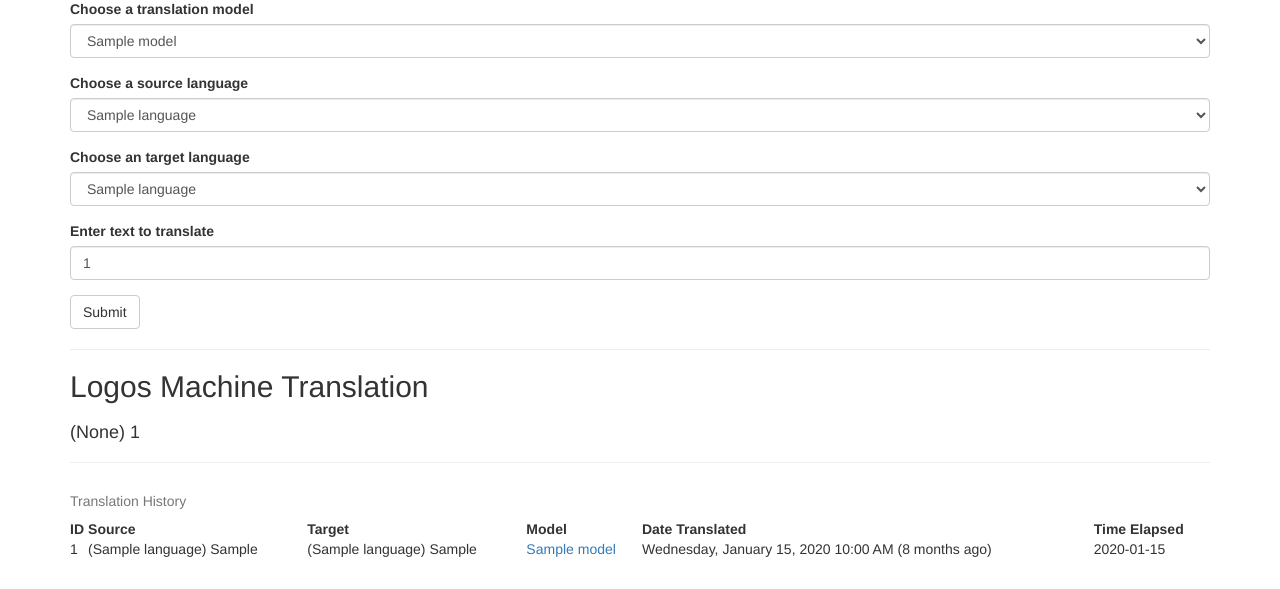
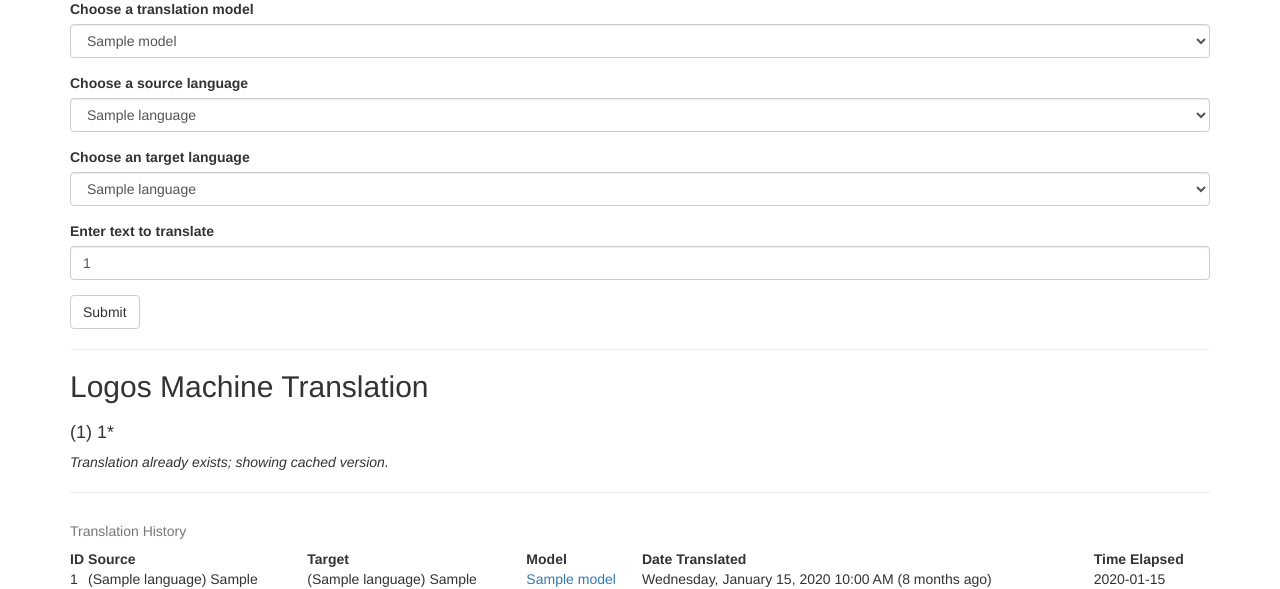
Before and after one commit to davidhaase/logos, a Flask app: page / in a window 1280 px wide. Shown: the part 223-812 px from the top of the page. Before the commit the page ends 780 px from the top, so only its background shows below. Run offline with Flask 2, Linux system fonts and the light colour scheme; the visitor is signed in with stand-in values (Sample User, id 1); tables that the repository leaves empty hold one stand-in row (values such as "Sample post"); some libraries are stand-ins or nearby versions.

Commit message:
Refactored the Index @route

```diff
--- a/app/main/views.py
+++ b/app/main/views.py
@@ -31,8 +31,8 @@
 
 @main.route('/', methods=['GET', 'POST'])
 def index():
-    form = TranslationForm()
-    # LOAD PAGE VARIABLES
+
+    # LOAD VARIABLES for the PAGE in GENERAL
     # Display a table of all the translations made so far
     table_of_translation_history = [[   translation.id,
                                         translation.date,
@@ -42,12 +42,13 @@
                                         Language.query.filter_by(id=TranslationModel.query.filter_by(id=translation.model_id).first().target_lang_id).first().name,
                                         TranslationModel.query.filter_by(id=translation.model_id).first().name,
                                         translation.elapsed_time] \
-        for translation in Translation.query.all()]
+                                        for translation in Translation.query.all()]
 
 
-    # LOAD FORM VARIABLES
+    # LOAD VARIABLES for the FORM
     # Query the TranstionModel table to determine which languages are available as source and target
     # Populate the user options based on these availabilities
+    form = TranslationForm()
 
     # model selection
     form.form_selection_model.choices = [f'{model.name}' for model in db.session.query(TranslationModel.name).distinct()]
@@ -63,7 +64,7 @@
     # USER CLICKS SUBMIT (FORM EVENT) - Build a new record and add it to the Translation table
     if form.validate_on_submit():
 
-        # Set a timer to see how long it takes
+        # Start a timer to see how long it takes to translate
         start_time = datetime.utcnow()
 
         # Load the data from the form into memory
@@ -73,60 +74,54 @@
         output_lang = form.form_selection_output_lang.data
         output_text = ''
 
-        # input_text_already_translated = Translation.query.filter_by(source_txt=input_text).first()
-        # if input_text_already_translated is None:
-        app_dir = current_app.config['APP_DIR']
-        input_lang_code = Language.query.filter_by(en_name=input_lang).first().code
-        output_lang_code = Language.query.filter_by(en_name=output_lang).first().code
-        source_lang_id = Language.query.filter_by(en_name = input_lang).first().id
-        target_lang_id = Language.query.filter_by(en_name = output_lang).first().id
+        # Models are unique by the name, source language and target language
         model = TranslationModel.query.filter_by(   name=model_name,
-                                                    source_lang_id=source_lang_id,
-                                                    target_lang_id=target_lang_id).first()
+                                                    source_lang_id=Language.query.filter_by(en_name = input_lang).first().id,
+                                                    target_lang_id=Language.query.filter_by(en_name = output_lang).first().id).first()
 
+        # CHECK FOR CACHED TRANSLATIONS FIRST
+        existing_translation = Translation.query.filter_by(model_id=model.id, source_txt=input_text).first()
+        if existing_translation is None:
 
-        model_prefs = { 'model_path': app_dir + model.model_path,
-                        'source_tokenizer' : pickle.load(open(app_dir+ model.source_tokenizer, 'rb')),
-                        'source_word_count' : model.source_word_count,
-                        'source_max_length' : model.source_max_length,
-                        'target_tokenizer' : pickle.load(open(app_dir + model.target_tokenizer, 'rb')),
-                        'target_word_count' : model.target_word_count,
-                        'target_max_length' : model.target_max_length }
+            # THEN LOCATE THE MODEL AND TOKENIZERS
+            # The paths to the /data/models/ directory are relative in the DB
+            # ...so get the app directory set in the the CONFIG
+            app_dir = current_app.config['APP_DIR']
 
-        # TranslationModel(   name=f'devX_35e_75s',
-        #                     date=date,
-        #                     source_lang_id=Language.query.filter_by(code=model[:2]).first().id,
-        #                     target_lang_id=Language.query.filter_by(code=model[-3:-1]).first().id,
-        #                     build_id=Build.query.filter_by(name='devX').first().id,
-        #                     number_of_epochs=35,
-        #                     number_of_sentences=75000,
-        #                     source_tokenizer=source_tokenizer_file,
-        #                     source_max_length=model_prefs['source_max_length'],
-        #                     target_tokenizer=target_tokenizer_file,
-        #                     target_max_length=model_prefs['target_max_length'],
-        #                     model_path=prefix_path + model + model_suffix_path)
+            # This dict() is passed to the Translator model
+            model_prefs = { 'model_path': app_dir + model.model_path,
+                            'source_tokenizer' : pickle.load(open(app_dir+ model.source_tokenizer, 'rb')),
+                            'source_word_count' : model.source_word_count,
+                            'source_max_length' : model.source_max_length,
+                            'target_tokenizer' : pickle.load(open(app_dir + model.target_tokenizer, 'rb')),
+                            'target_word_count' : model.target_word_count,
+                            'target_max_length' : model.target_max_length }
 
+            # HERE IS THE TRANSLATION PIECE
+            tr = Translator(model_prefs)
+            output_text = tr.translate(input_text)
 
-        tr = Translator(model_prefs)
-        output_text = tr.translate(input_text)
-        date=datetime.utcnow()
-        elapsed_time = date-start_time
-        input = Translation(    model_id=model.id,
-                                source_txt=input_text,
-                                target_txt=output_text,
-                                elapsed_time=seconds_to_string(elapsed_time.seconds),
-                                date=date)
-        db.session.add(input)
-        db.session.commit()
-        # session['known'] = False
-        # else:
-            # Run the translation on input_text
-            # path_to_model = '/Users/davidhaase/Documents/Learn/Flatiron/Projects/machine-translator/models/de_to_en/basic_75K_35E_fixed/pickles'
-            # path_to_pickle = path_to_model + '/model_prefs.pkl'
-            # model_prefs = pickle.load(open(path_to_pickle, 'rb'))
-            # TRANSLATOR_MODEL_LOCATION = os.environ.get('TRANSLATOR_MODEL_LOCATION')
+            # Tag it with the date and duration for curiosity
+            date=datetime.utcnow()
+            elapsed_time = date-start_time
+            session['known'] = False
 
-            # session['known'] = True
+            # ADD TO THE DB
+            try:
+                input = Translation(model_id=model.id,
+                                    source_txt=input_text,
+                                    target_txt=output_text,
+                                    elapsed_time=seconds_to_string(elapsed_time.seconds),
+                                    date=date)
+                db.session.add(input)
+                db.session.commit()
+            except Exception as e:
+                flash(f'Error: not able to add translation to database; {e}')
+
+        # The translation alrady exist for this model and languages so used the cached version
+        else:
+            session['known'] = True
+            output_text = existing_translation.target_txt
 
         # SAVE BROWSER SESSION
         # (NB: this is NOT the db session)
@@ -134,13 +129,12 @@
         session['input_text'] = input_text
         session['input_lang'] = input_lang
         session['output_lang'] = output_lang
-
-        # REPLACE this call to tr.translate() EVENTUALLY with table query of output
-        session['form_output'] = output_text #tr.translate(input=input_text, lang=output_lang, path_to_model='AWS')
+        session['table_of_translation_history'] = table_of_translation_history
+        session['form_output'] = output_text
 
         return redirect(url_for('.index'))
 
-    # LOAD SESSION VARIABLES (for Persistence)
+    # MAKE FORM PERSISTENT with BROWSER SESSION VARIABLES
     # Make the selected form values persistent after each translation by resetting the form
     # ...to the values in the session[] dictionary
     # But the session keys won't exist if it's the first session of the browser
@@ -154,13 +148,14 @@
         form.form_selection_output_lang.data= session['output_lang']
 
 
+
     return render_template('index.html',
                            form=form,
                            form_output=session.get('form_output'),
                            form_input=session.get('input_text'),
                            ouput_selection=session.get('output_lang'),
                            input_selection=session.get('input_lang'),
-                        #    known=session.get('known', False),
+                           known=session.get('known', False),
                            table_of_translation_history=table_of_translation_history,
                            current_time=datetime.utcnow())
 
--- a/app/templates/index.html
+++ b/app/templates/index.html
@@ -21,10 +21,12 @@
 <hr/>
 {% if form_input %}
 <h2>Logos Machine Translation<h2>
-<!-- <h4>{{ input_selection }}</h4>
-<p>{{ form_input }}</p>
-<h4>{{ ouput_selection }}</h4> -->
+{% if known %}
+<h4>({{ ouput_selection }}) {{ form_output }}*</h4>
+<p><i>Translation already exists; showing cached version.</i></p>
+{% else %}
 <h4>({{ ouput_selection }}) {{ form_output }}</h4>
+{% endif %}
 {% endif %}
 
 <hr/>
```
Also changed, not shown: data-dev.sqlite.
